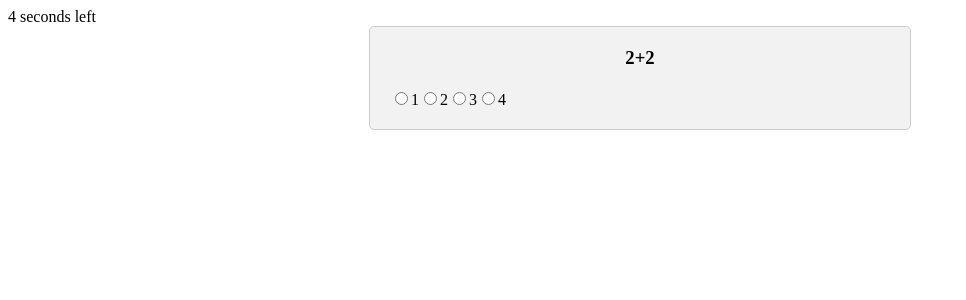
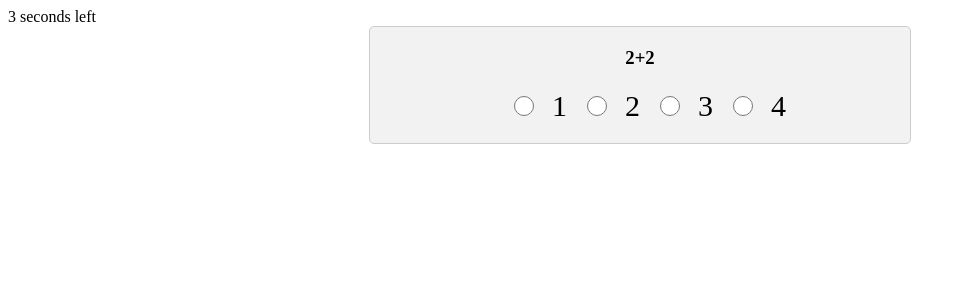
Before and after one commit to girraj9024/Quiz-Application-React, a React (Vite) app: page / in a window 1280 px wide. Shown: the top 300 px of the page, without its empty margins (0-966 px from the left). Built offline with nearby package versions, Linux system fonts and the light colour scheme.

Commit message:
add img for ans

```diff
--- a/src/Quiz Application/App.css
+++ b/src/Quiz Application/App.css
@@ -79,7 +79,24 @@
   margin-top: 20px;
 }
 #quiz img {
-  width: 100%;
-  height: auto;
+  width: 50%;
+  height: 50%;
   margin-bottom: 20px;
 }
+input{
+  width: 50px;
+  height: 20px;
+  padding: 10px;
+  border-radius: 10px;
+  border: 2px solid black;
+  background-color: green;
+  color: #fff;
+}
+.options{
+  display: flex;
+  align-items: center;
+  justify-content: center;
+  font: bold;
+  color: black;
+  font-size: 30px;
+}
--- a/src/Quiz Application/Main.jsx
+++ b/src/Quiz Application/Main.jsx
@@ -15,7 +15,7 @@ function Main() {
   const [questionNumber, setQuestionNumber] = useState(0);
   const [selectedOption, setSelectedOption] = useState('');
   const [userAnswers, setUserAnswers] = useState(Array(data.length).fill(''));
-  const [timeLeft, setTimeLeft] = useState(5);
+  const [timeLeft, setTimeLeft] = useState(4);
 
   useEffect(() => {
     shuffleData();
@@ -30,9 +30,18 @@ function Main() {
 
   function calculateScore() {
     let score = 0;
-    for (let i = 0; i < data.length -1; i++) {
-      if (userAnswers[i] === data[i].answer) {
-        score++;
+    for (let i = 0; i < data.length; i++) {
+      if (typeof data[i].answer === 'string') {
+        if (userAnswers[i] === data[i].answer) {
+          score++;
+          console.log(score)
+        }
+      } else if (typeof data[i].answer === 'object' && data[i].answer.type === 'img') {
+        if (userAnswers[i].props.src === data[i].answer.props.src) {
+          score++;
+        }
+      } else {
+        console.log("yadav");
       }
     }
     return score;
--- a/src/Quiz Application/data.jsx
+++ b/src/Quiz Application/data.jsx
@@ -1,29 +1,32 @@
 export const data = [
   {
     question: "2+2",
-    answer: 4,
-    options: [1, 2, 3, 4],
+    answer: "4",
+    options: ["1", "2", "3", "4"],
   },
   {
     question: "2+2+2",
-    answer: 6,
-    options: [6, 5, 4, 3],
+    answer: "6",
+    options: ["6", "5", "4", "3"],
   },
   {
     question: "2+2*2",
-    answer: 6,
-    options: [6, 7, 8, 10],
+    answer: "6",
+    options: ["6", "7", "8", "10"],
   },
   {
     question: "2*2-4",
-    answer: 0,
-    options: [1, 0, 2, 4],
+    answer: "0",
+    options: ["1", "0", "2", "4"],
   },
   {
-    // question: "https://badrinath-kedarnath.gov.in/Assets/image/k3.jpg",
-    question: <img src="src/Quiz Application/kedarnat dham.jpg" alt=""/>,
-    // question: "what is place",
-    answer: "kedarnath",
-    options: ["kedarnath", "Badrinath", "Dwarka", "Rameswaram"],
+    question: "What is Kedarnath?",
+    answer: `src="src/Quiz Application/kedarnat dham.jpg"`,
+    options: [
+      <img src="src/Quiz Application/kedarnat dham.jpg" alt="Kedarnath"/>,
+      <img src="src/Quiz Application/Badrinath.jpg" alt="Badrinath"/>,
+      <img src="src/Quiz Application/Dwarka.jpg" alt="Dwarka"/>,
+      <img src="src/Quiz Application/Rameswaram.jpg" alt="Rameswaram"/>,
+    ],
   },
 ];
```
